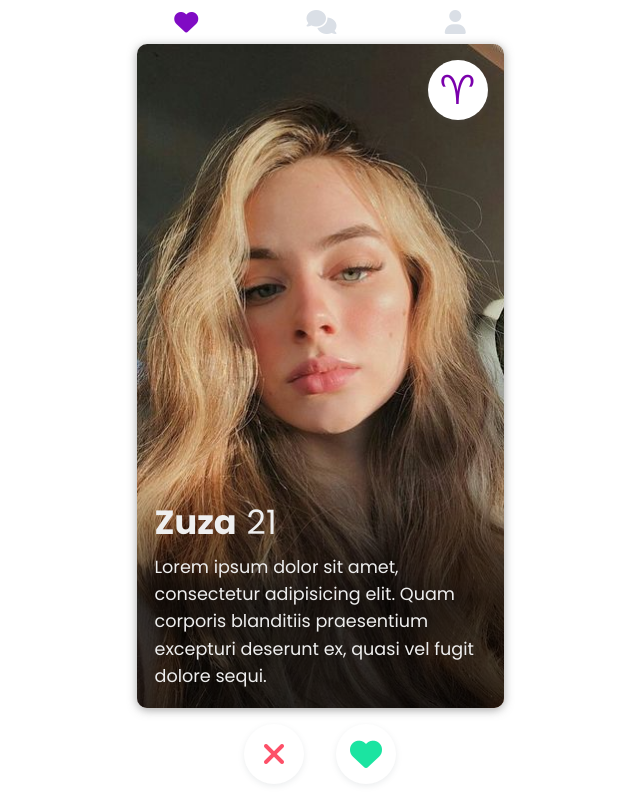
After one commit to Kaspyy/astre, a PHP site: page /public/views/swipe.html in a window 1280 px wide. The commit adds this page. Shown: the whole page, without its empty margins (320-960 px from the left). Run offline with PHP 8.4, Linux system fonts and the light colour scheme; some libraries are stand-ins or nearby versions.

Commit message:
created main page, kinda

```diff
--- a/public/css/style.css
+++ b/public/css/style.css
@@ -202,7 +202,7 @@ form.sign-up-form {
 
 .panel .content {
   color: rgb(226, 191, 247);
-  transition: .9s .6s ease-in-out;
+  transition: 0.9s 0.6s ease-in-out;
 }
 
 .panel h3 {
@@ -227,10 +227,11 @@ form.sign-up-form {
 }
 .image {
   width: 100%;
-  transition: 1.1s .4s ease-in-out;
+  transition: 1.1s 0.4s ease-in-out;
 }
 
-.right-panel .content, .right-panel .image {
+.right-panel .content,
+.right-panel .image {
   transform: translateX(1050px);
 }
 
@@ -273,15 +274,15 @@ form.sign-up-form {
 }
 
 @media (max-width: 1070px) {
-  .container{
+  .container {
     min-height: 800px;
     height: 100vh;
   }
-  .logo{
+  .logo {
     max-width: 100%;
   }
 
-  .container::before{
+  .container::before {
     width: 1500px;
     height: 1500px;
     left: 30%;
@@ -340,14 +341,13 @@ form.sign-up-form {
     grid-row: 3 / 4;
   }
 
-
   .image {
     width: 200px;
     transition: 0.9s 0.6s ease-in-out;
   }
 
-
-  .right-panel .content, .right-panel .image {
+  .right-panel .content,
+  .right-panel .image {
     transform: translateY(300px);
   }
 
@@ -372,7 +372,7 @@ form.sign-up-form {
 @media (max-width: 570px) {
   form {
     max-width: 390px;
-    padding: 0 0.75rem 0 1.5rem ;
+    padding: 0 0.75rem 0 1.5rem;
   }
 
   .logo {
@@ -396,8 +396,148 @@ form.sign-up-form {
     left: 50%;
   }
 
-  .container.sign-up-mode::before{
+  .container.sign-up-mode::before {
     bottom: 20%;
     left: 50%;
   }
 }
+
+/* SWIPE.html */
+
+.navbar {
+  display: flex;
+  width: 100%;
+  justify-content: space-around;
+  padding: 10px 0;
+}
+
+.navbar i {
+  font-size: 1.5rem;
+  color: #dadfe6;
+}
+
+.navbar i:hover {
+  cursor: pointer;
+}
+
+
+.navbar i:nth-child(1) {
+  color: rgb(128, 11, 196);
+}
+
+
+.photo-and-actions {
+  height: calc(100vh - 44px);
+  display: flex;
+  flex-direction: column;
+  align-items: center;
+}
+.zodiac-sign {
+  position: absolute;
+  top: 0;
+  right: 0;
+  color: #7a00ac;
+  font-size: 2.5rem;
+  padding: 1rem 1rem;
+  background: #fff;
+  box-shadow: 0 2px 6px 0 rgba(112, 125, 134, 0.14);
+  height: 60px;
+  width: 60px;
+  display: flex;
+  align-items: center;
+  justify-content: center;
+  border-radius: 50%;
+  margin: 1rem 1rem;
+}
+.photo {
+  width: 98vw;
+  height: 85vh;
+  background: url(../img/girl1.jpg) center center/cover;
+  border-radius: 10px;
+  display: flex;
+  align-items: flex-end;
+  color: #eee;
+  box-shadow: 0 2px 10px 0 rgba(136, 136, 136, 0.77);
+  position: relative;
+}
+
+.photo-text {
+  padding: 18px;
+  background: rgb(2, 0, 36);
+  background: rgb(2, 0, 36);
+  background: linear-gradient(
+    180deg,
+    rgba(2, 0, 36, 1) 0%,
+    rgba(35, 34, 65, 0) 0%,
+    rgba(0, 0, 0, 0.7) 52%
+    );
+    border-radius: 10px;
+}
+
+.photo-name-and-age {
+  display: flex;
+  align-items: column;
+  margin-bottom: 6px;
+  font-size: 1.4rem;
+}
+
+.photo-name-and-age h2:nth-child(2) {
+  margin-left: 10px;
+  font-weight: 500;
+}
+
+.photo-bio {
+  line-height: 1.7rem;
+  font-size: 1.1rem;
+  font-weight: 500;
+}
+
+/* Actions */
+.actions {
+  display: flex;
+  flex: auto;
+  align-items: flex-start;
+  margin: 1rem 0;
+}
+
+.action {
+  background: #fff;
+  box-shadow: 0 2px 6px 0 rgba(112, 125, 134, 0.14);
+  height: 60px;
+  width: 60px;
+  display: flex;
+  align-items: center;
+  justify-content: center;
+  border-radius: 50%;
+  font-size: 2rem;
+  margin: 0 1rem;
+  transition: transform 500ms ease;
+}
+
+.action:hover {
+  cursor: pointer;
+  transform: scale(1.02);
+}
+
+.actions .action:nth-child(1) {
+  color: #fd5068;
+}
+.actions .action:nth-child(2) {
+  color: #1be4a1;
+}
+
+@media(min-width: 1025px) {
+  .photo {
+    width: 367px;
+    height: 684px;
+  }
+
+  .navbar {
+    width: 400px;
+    margin: auto;
+  }
+  .actions .action {
+    display: flex;
+    justify-content: flex;
+  }
+}
--- /dev/null
+++ b/public/views/swipe.html
@@ -0,0 +1,49 @@
+<!DOCTYPE html>
+<html lang="en">
+<head>
+    <meta charset="UTF-8">
+    <meta http-equiv="X-UA-Compatible" content="IE=edge">
+    <meta name="viewport" content="width=device-width, initial-scale=1.0">
+    <link rel="preconnect" href="https://fonts.googleapis.com" />
+    <link rel="preconnect" href="https://fonts.gstatic.com" crossorigin />
+    <link
+      href="https://fonts.googleapis.com/css2?family=Poppins:wght@300;400;600;700&display=swap"
+      rel="stylesheet"
+    />
+    <title>Astre | dates, friends, astrology</title>
+    <link rel="stylesheet" href="../css/style.css">
+</head>
+<body>
+    <nav class="navbar">
+    <i class="fas fa-heart"></i>
+    <i class="fas fa-comments"></i>
+    <i class="fas fa-user"></i>
+    </nav>
+    <div class="photo-and-actions">
+        <div class="photo">
+            <div class="zodiac-sign">
+                ♈︎
+            </div>
+            <div class="photo-text">
+                <div class="photo-name-and-age">
+                    <h2>Zuza</h2>
+                    <h2>21</h2>
+                </div>
+                <div class="photo-bio">
+                    Lorem ipsum dolor sit amet, consectetur adipisicing elit. Quam corporis blanditiis praesentium excepturi deserunt ex, quasi vel fugit dolore sequi.
+                </div>
+            </div>
+        </div>
+        <div class="actions">
+            <div class="action">
+                <i class="fas fa-times"></i>
+            </div>
+            <div class="action">
+                <i class="fas fa-heart"></i>
+            </div>
+        </div>
+
+    </div>
+    <script src="https://kit.fontawesome.com/8a50b84207.js" crossorigin="anonymous"></script>
+</body>
+</html>
```
Also changed, not shown: public/views/dashboard.html (deleted, +0 -12 lines), public/img/girl1.jpg (added), public/img/signs/noun_Aries_584366.svg (added).
